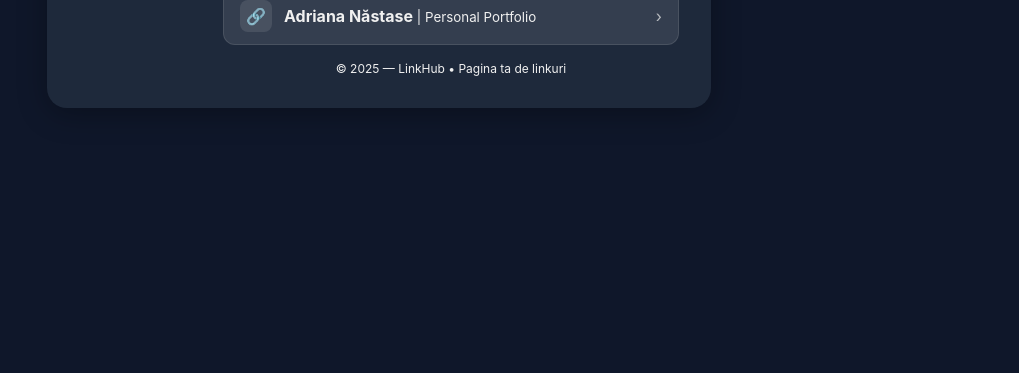
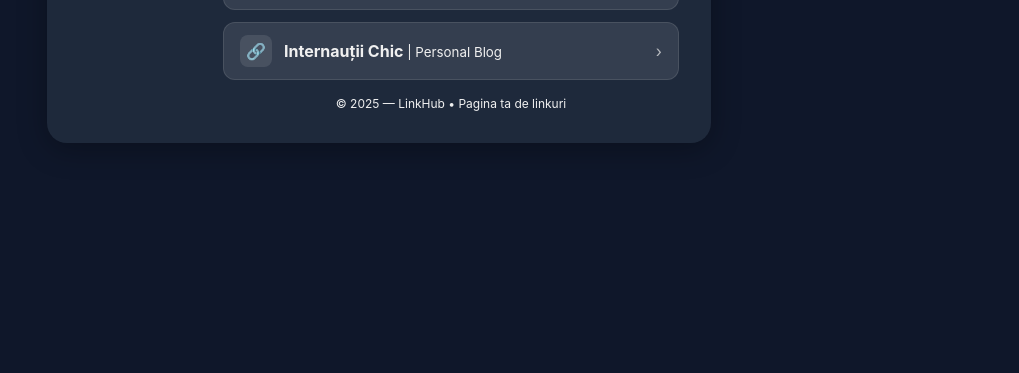
Before and after one commit to adriiiiiix/LinkHub, a plain HTML site: page index.html in a window 1280 px wide. Shown: the part 427-800 px from the top of the page, without its empty margins (261-1280 px from the left). Drawn offline with nearby package versions, Linux system fonts and the light colour scheme.

Commit message:
Add files via upload

```diff
--- a/index.html
+++ b/index.html
@@ -214,6 +214,11 @@
 						subtitle: " | Personal Portfolio",
 						url: "https://adriana-nastase.vercel.app/",
 					},
+					{
+						title: "Internauții Chic",
+						subtitle: " | Personal Blog",
+						url: "https://internautii-chic.netlify.app/",
+					},
 				],
 			};
 			const fullname = document.getElementById("fullname");
```
